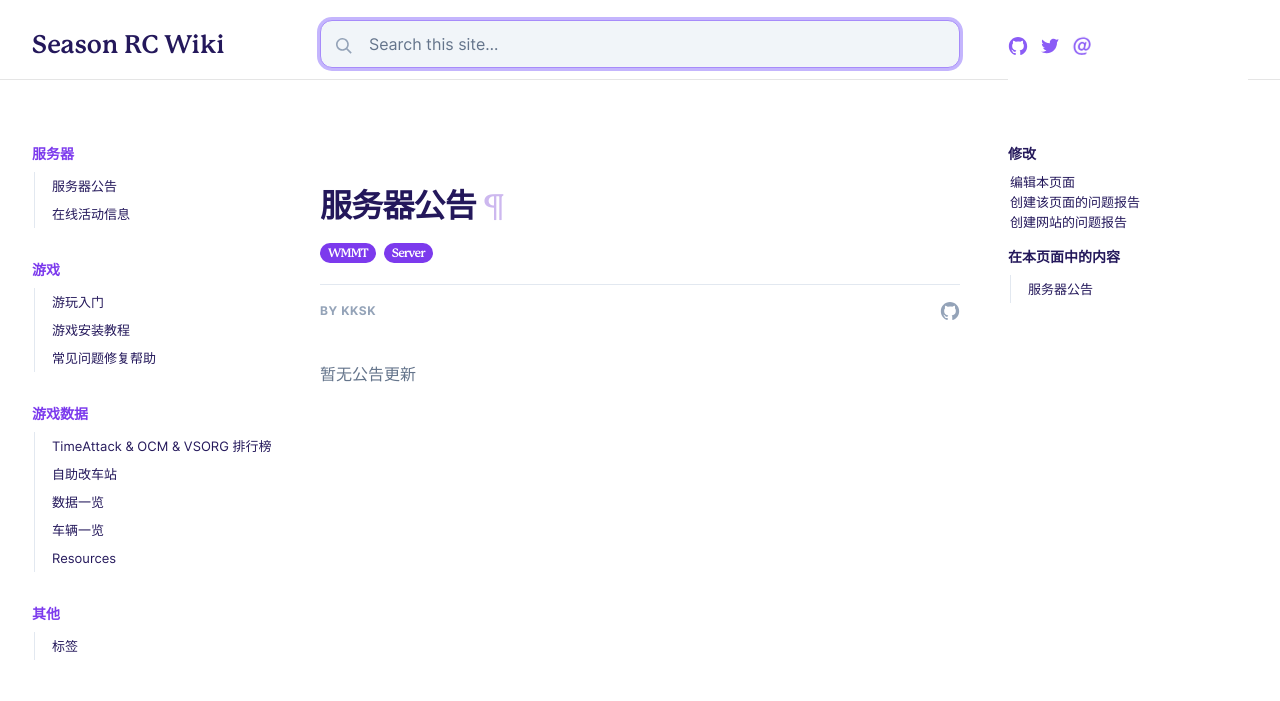
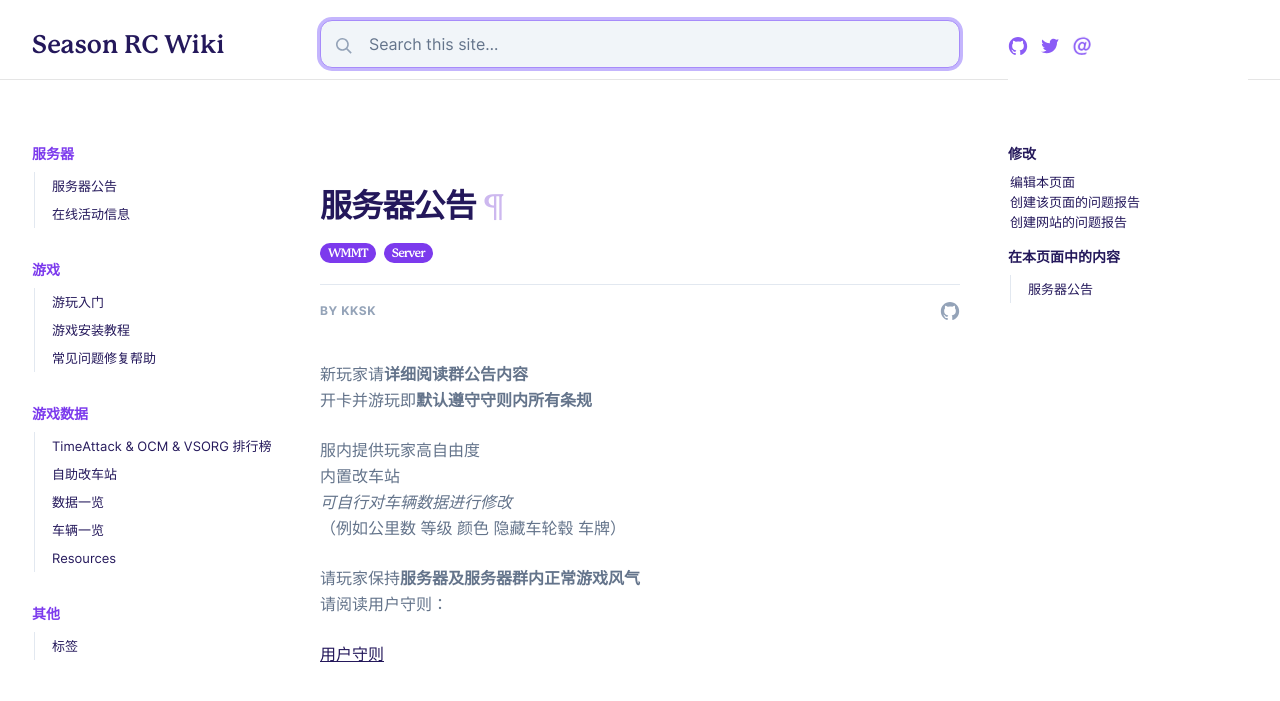
Before and after one commit to banapassport/SRC-Wiki, a Jekyll site: the page built from _docs/server/服务器公告.md, in a window 1280 px wide. Shown: the top 701 px of the page. Built offline with Jekyll 4.4.1, drawn with Linux system fonts in a browser that asks for light colours.

Commit message:
Update 服务器公告.md

```diff
--- a/_docs/server/服务器公告.md
+++ b/_docs/server/服务器公告.md
@@ -8,4 +8,15 @@ author:
   github: Zj031210
 ---
 
-暂无公告更新
+新玩家请**详细阅读群公告内容**
+开卡并游玩即**默认遵守守则内所有条规**
+
+服内提供玩家高自由度
+内置改车站
+*可自行对车辆数据进行修改*
+（例如公里数 等级 颜色 隐藏车轮毂 车牌）
+
+请玩家保持**服务器及服务器群内正常游戏风气**
+请阅读用户守则：
+
+[用户守则](https://docs.qq.com/doc/DQXFnYlVlTFJpWnN6)
```
